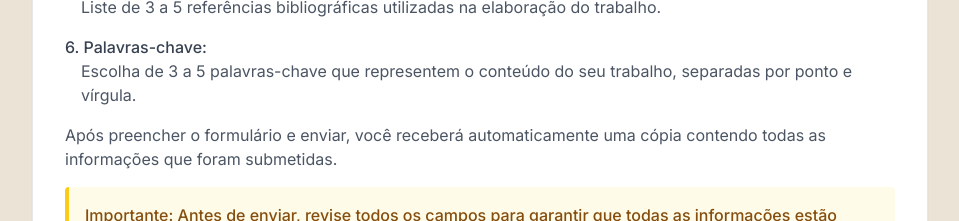
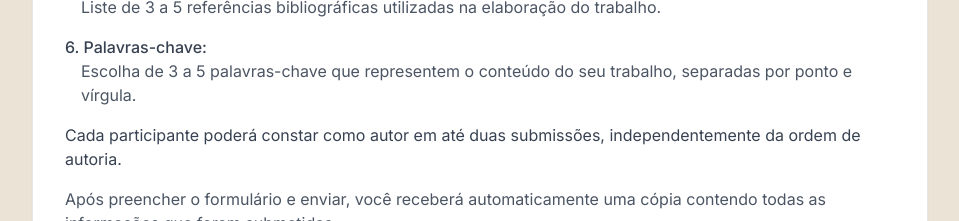
Before and after one commit to KesiaDev/conferencia-turismo-site, a React (Vite) app in the folder apps/web/: page /call in a window 1280 px wide. Shown: the part 1680-1901 px from the top of the page, without its empty margins (160-1119 px from the left). Built offline with nearby package versions, Linux system fonts and the light colour scheme; no server answers.

Commit message:
feat: adiciona informaÃ§Ã£o sobre limite de autoria em submissÃµes

```diff
--- a/apps/web/src/pages/Call.tsx
+++ b/apps/web/src/pages/Call.tsx
@@ -325,6 +325,11 @@ export default function Call() {
                     </p>
                   </div>
                 </div>
+
+                <p className="mt-6 text-base text-gray-700">
+                  Cada participante poderá constar como autor em até duas submissões,
+                  independentemente da ordem de autoria.
+                </p>
 
                 <p className="mt-6 text-base">
                   Após preencher o formulário e enviar, você receberá automaticamente uma cópia
```
